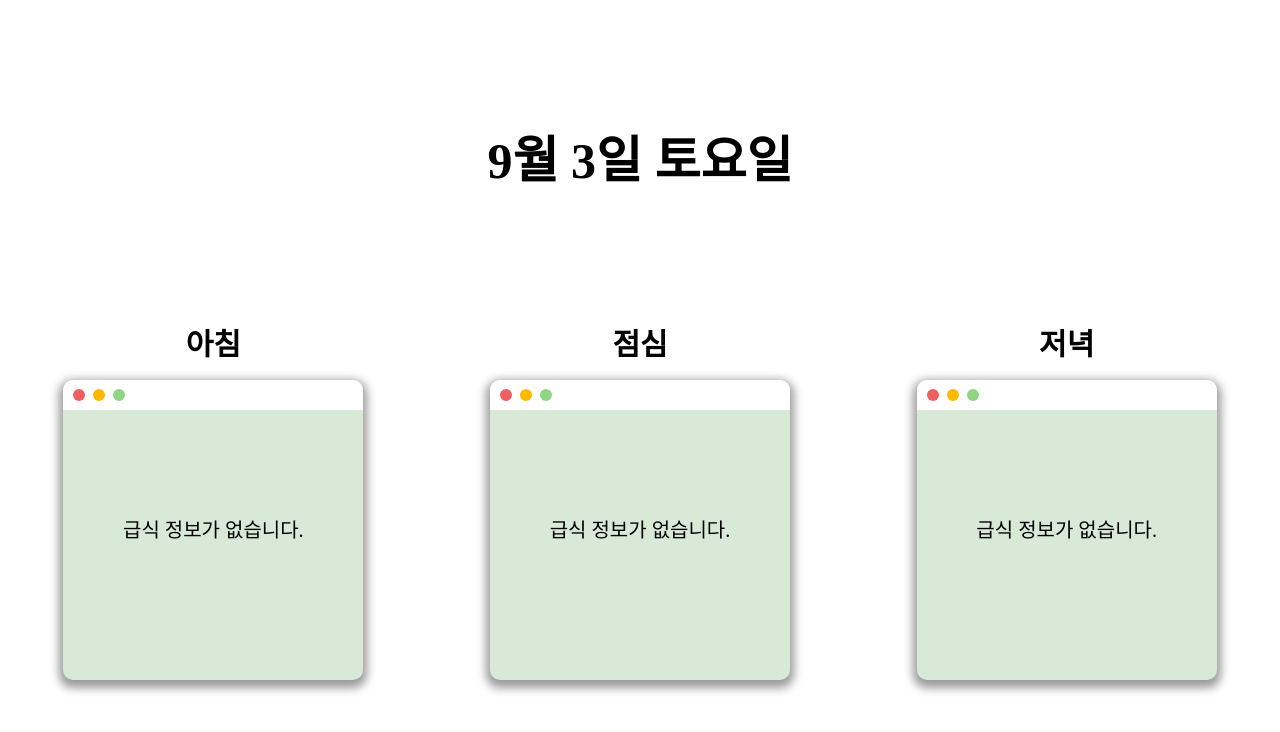
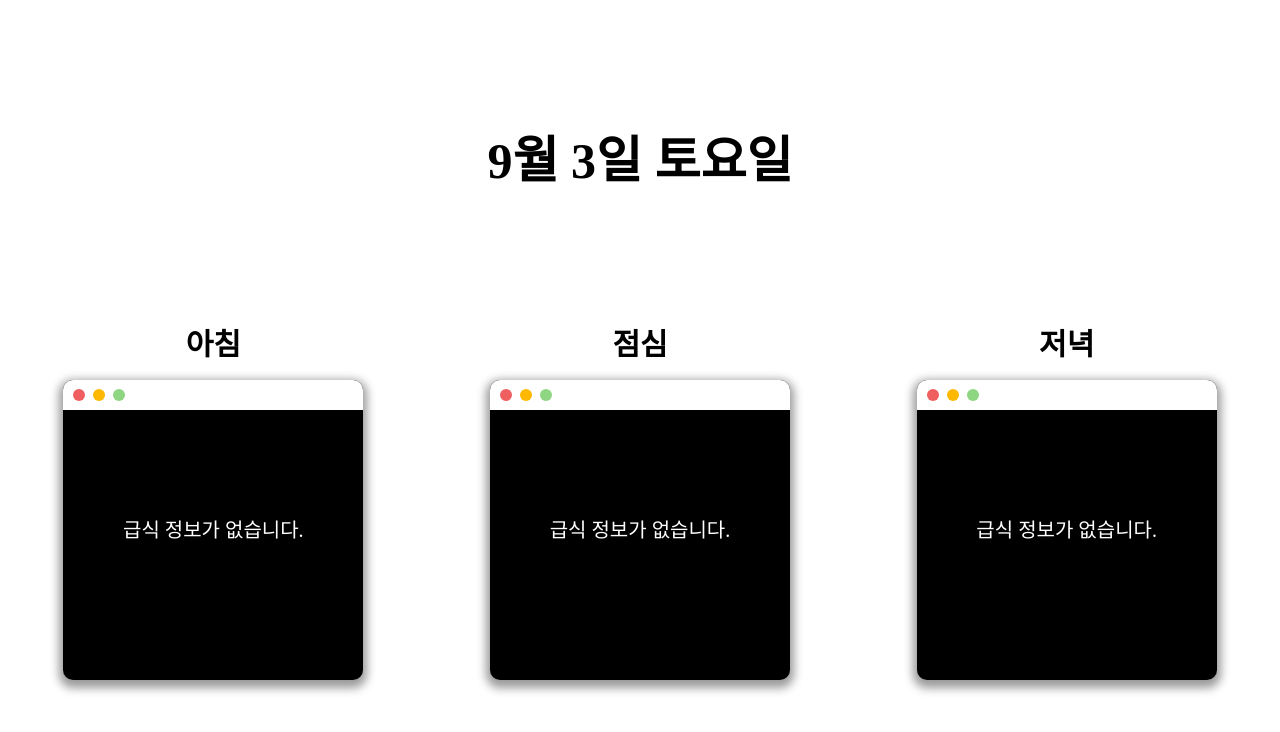
Before and after one commit to sebanimm/ber, a React (Create React App) app: page / in a window 1280 px wide. Shown: the top 732 px of the page. Built offline with nearby package versions, Linux system fonts and the light colour scheme; no server answers; a web font is replaced by a local one.

Commit message:
2022-09-16

```diff
--- a/src/components/Bob.js
+++ b/src/components/Bob.js
@@ -15,7 +15,7 @@ const BobWrapper = styled.div`
 	background: ${(props) =>
 		props.isTasty
 			? "linear-gradient(180deg, hsla(152, 100%, 50%, 1) 0%, hsla(186, 100%, 69%, 1) 100%)"
-      : "#d8e9d8"};
+			: "#000000"};
 	box-shadow: 0px 4px 10px 4px rgba(0, 0, 0, 0.4);
 	border-radius: 10px;
 	position: relative;
--- a/src/styles/BobHeader.js
+++ b/src/styles/BobHeader.js
@@ -1,12 +1,12 @@
 import styled from "styled-components";
 
 const BobHeader = styled.div`
-  background-color: white;
-  height: 30px;
-  width: 300px;
-  position: absolute;
-  top: 0px;
-  border-radius: 10px 10px 0px 0px;
+	background-color: white;
+	height: 30px;
+	width: 100%;
+	position: absolute;
+	top: 0px;
+	border-radius: 10px 10px 0px 0px;
 `;
 
 export default BobHeader;
--- a/src/styles/BobInfo.js
+++ b/src/styles/BobInfo.js
@@ -6,9 +6,10 @@ const BobInfo = styled.div`
 	line-height: 150%;
 	font-size: 20px;
 	font-family: "nanum";
-  height: 300px;
+	height: 100%;
 	flex-direction: column;
 	justify-content: center;
+	color: white;
 `;
 
 export default BobInfo;
--- a/src/styles/CalInfo.js
+++ b/src/styles/CalInfo.js
@@ -3,6 +3,7 @@ import styled from "styled-components";
 const CalInfo = styled.p`
 	font-family: "GmarketSansMedium";
 	height: 100%;
+	width: 100%;
 	color: #4d5e4d;
 	display: flex;
 	flex-direction: column;
```
Also changed, not shown: src/App.js (indentation only). Lines whose indentation alone changed are shown as unchanged.
